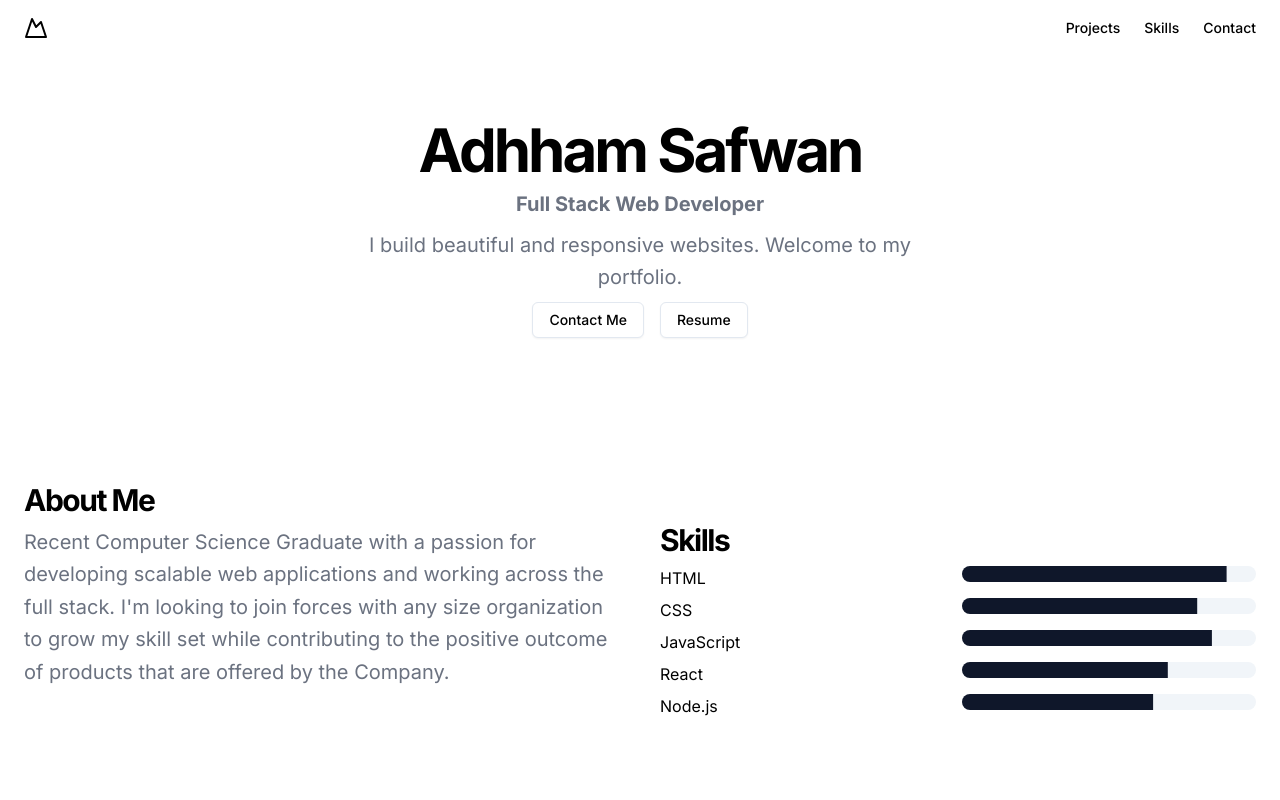
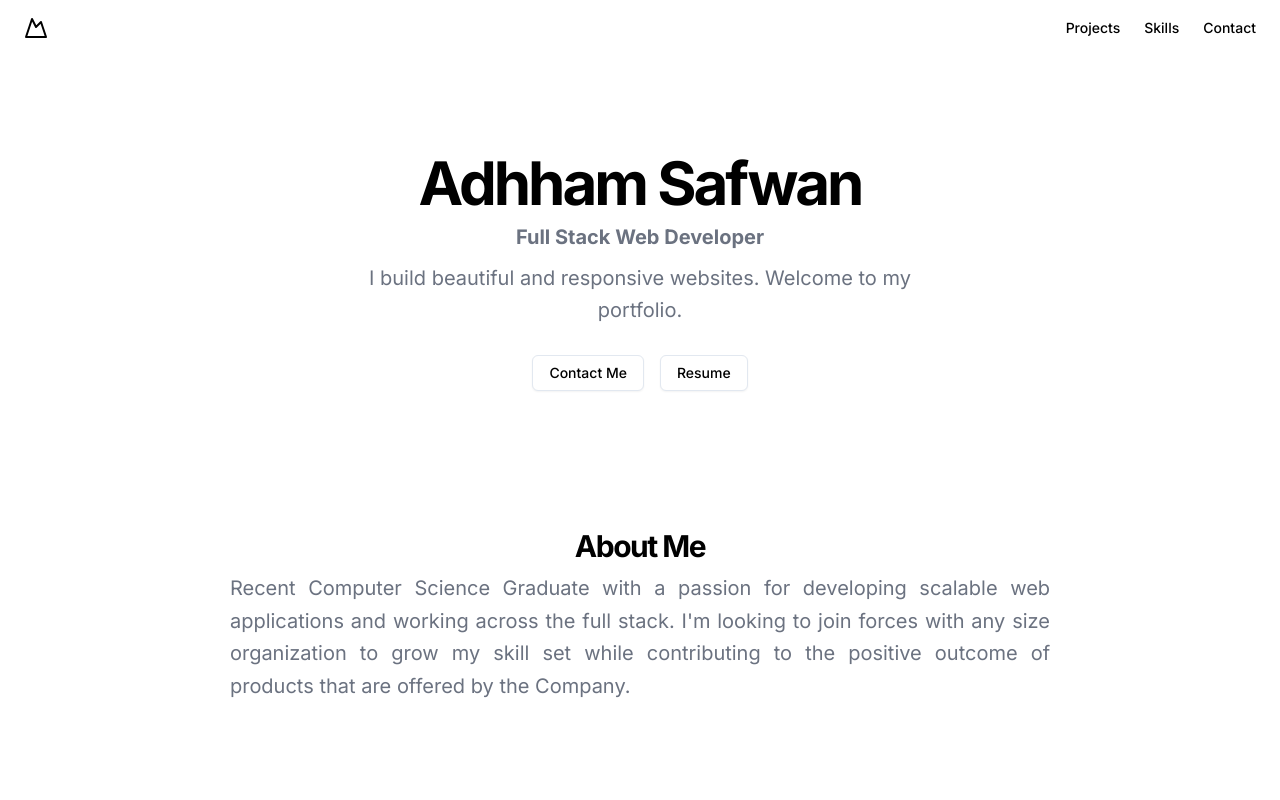
Before and after one commit to adhhamdev/portfolio-site, a Next.js app: page / in a window 1280 px wide. Shown: the top 800 px of the page. Built offline with nearby package versions, Linux system fonts and the light colour scheme.

Commit message:
Update UI layout and add new content in root-ui.jsx

```diff
--- a/components/component/root-ui.jsx
+++ b/components/component/root-ui.jsx
@@ -40,7 +40,7 @@ export function RootUI() {
       </header>
       <main className="grid gap-6 sm:gap-12 lg:gap-16 px-4 md:px-6 py-6">
         <section
-          className="flex flex-col items-center justify-center space-y-2 text-center py-10">
+          className="flex flex-col items-center justify-center space-y-2 text-center h-96">
           <div className="space-y-2">
             <h1 className="text-4xl font-bold tracking-tighter sm:text-5xl lg:text-6xl">Adhham Safwan</h1>
             <p
@@ -52,7 +52,7 @@ export function RootUI() {
               I build beautiful and responsive websites. Welcome to my portfolio.
             </p>
           </div>
-          <div className="flex items-center justify-center space-x-4">
+          <div className="flex items-center justify-center space-x-4 pt-5">
             <Link
               className="inline-flex h-9 items-center justify-center rounded-md border border-slate-200 bg-white shadow-sm px-4 text-sm font-medium transition-colors hover:bg-gray-100 hover:text-gray-900 focus-visible:outline-none focus-visible:ring-1 focus-visible:ring-gray-950 disabled:pointer-events-none disabled:opacity-50 dark:bg-gray-950 dark:hover:bg-gray-800 dark:hover:text-gray-50 dark:focus-visible:ring-gray-300 dark:border-slate-800"
               href="#">
@@ -65,16 +65,16 @@ export function RootUI() {
             </Link>
           </div>
         </section>
-        <section className="grid gap-6 md:grid-cols-2 lg:gap-10 py-10">
-          <div className="flex flex-col gap-2">
+        <section className="grid gap-6 lg:gap-10 space-y-44 justify-center">
+          <div className="flex flex-col gap-2 items-center text-justify">
             <h2 className="text-2xl font-bold tracking-tighter lg:text-3xl">About Me</h2>
             <p
               className="max-w-prose text-gray-500 md:text-xl/relaxed dark:text-gray-400">
               Recent Computer Science Graduate with a passion for developing scalable web applications and working across the full stack. I&apos;m looking to join forces with any size organization to grow my skill set while contributing to the positive outcome of products that are offered by the Company.
             </p>
           </div>
-          <div className="flex flex-col gap-2 py-10">
-            <h2 className="text-2xl font-bold tracking-tighter lg:text-3xl">Skills</h2>
+          <div className="flex flex-col gap-2 py-10 max-w-prose w-">
+            <h2 className="text-2xl font-bold tracking-tighter lg:text-3xl text-center">Skills</h2>
             <div className="grid gap-2 md:grid-cols-2">
               <div>HTML</div>
               <Progress value="90" />
@@ -89,7 +89,7 @@ export function RootUI() {
             </div>
           </div>
         </section>
-        <section className="grid gap-6 md:grid-cols-2 lg:gap-10 py-10">
+        <section className="grid gap-6 lg:gap-10 py-10">
           <div className="flex flex-col gap-2">
             <h2 className="text-2xl font-bold tracking-tighter lg:text-3xl">Projects</h2>
             <div className="grid gap-2">
```
